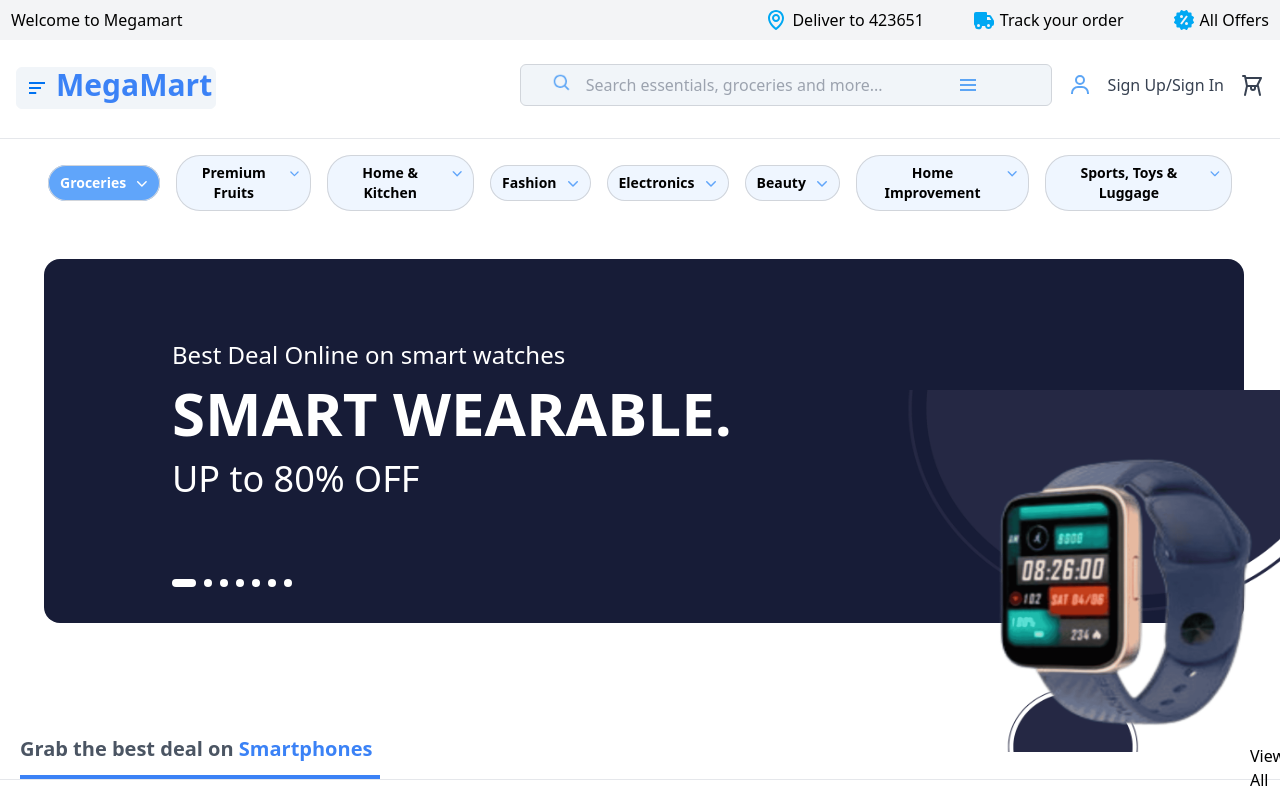
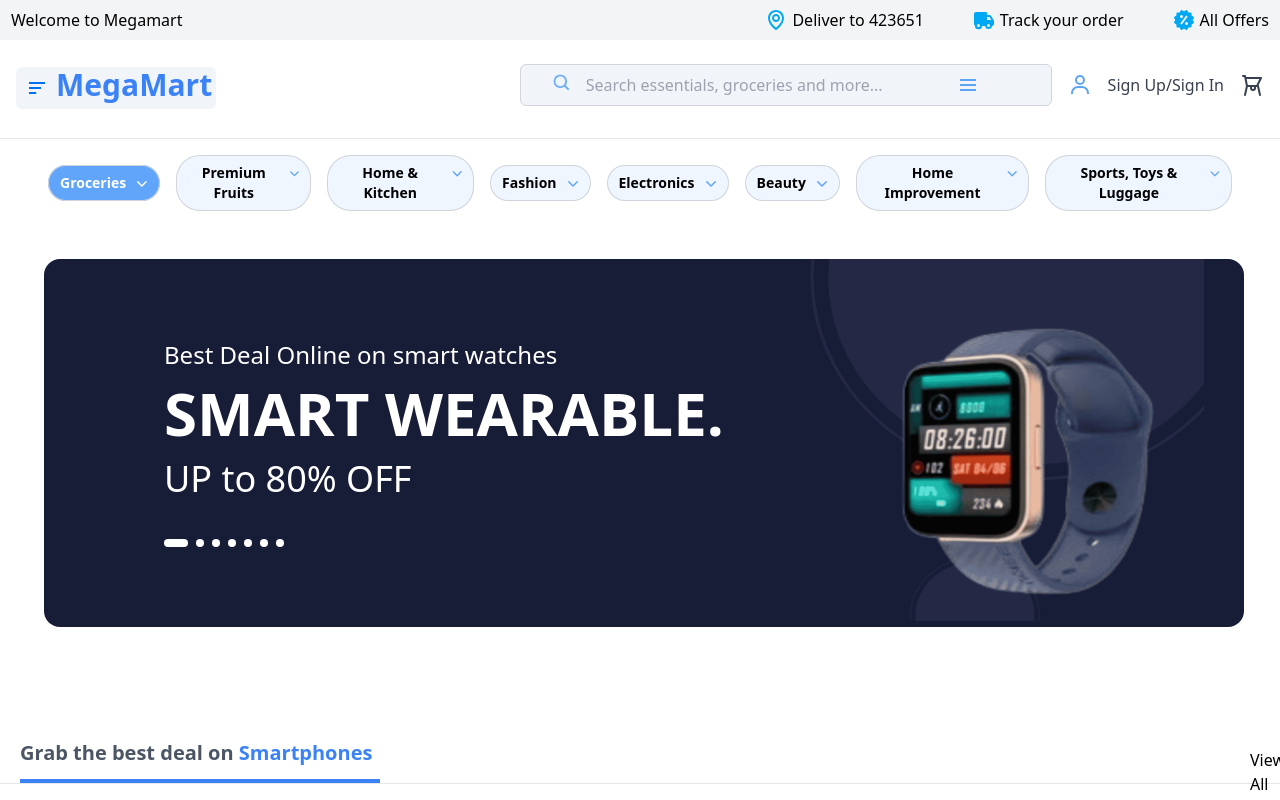
Before and after one commit to Mdaw00d/ecomWeb, a Next.js app: page / in a window 1280 px wide. Shown: the top 800 px of the page. Built offline with nearby package versions, Linux system fonts and the light colour scheme.

Commit message:
Update hero.tsx

```diff
--- a/src/app/hero.tsx
+++ b/src/app/hero.tsx
@@ -200,30 +200,37 @@
       <br />
       <br />
       {/* Banner Starts */}
-    <div className=" bg-customBlue p-52 pb-9 ml-11 mr-9 rounded-2xl hidden lg:block">
+  <div className="relative bg-customBlue p-20 rounded-2xl hidden lg:block overflow-hidden ml-11 mr-9">
+  {/* Smartwatch Image */}
   <img
-          className="-mb-80 ml-[250px] -mt-40 h-[362px] w-[800px] absolute bottom-[368px]  hidden md:block"
+    className="absolute top-0 right-10 h-[362px] w-[800px] hidden md:block"
     src="image1.png"
-          alt=""
+    alt="Smartwatch"
   />
 
-        <h2 className="text-white -ml-20 -mt-32 font-sans font-normal text-2xl  ">
-          Best Deal Online on smart watches{" "}
+  {/* Text Content */}
+  <div className="text-white max-w-xl ml-10">
+    <h2 className="font-sans font-normal text-2xl">
+      Best Deal Online on smart watches
     </h2>
-        <h1 className="text-white mt-3 -ml-20 font-semibold text-6xl ">
+    <h1 className="mt-3 font-semibold text-6xl">
       SMART WEARABLE.
     </h1>
-        <h2 className="text-white mt-4 -ml-20 text-4xl">UP to 80% OFF</h2>
-        <div>
-          <div className="bg-white h-2 w-6 mt-20 -ml-20 rounded-2xl"></div>
-          <div className="bg-white h-2 w-2 rounded-2xl -ml-12 -mt-2"></div>
-          <div className="bg-white h-2 w-2 rounded-2xl -ml-8 -mt-2"></div>
-          <div className="bg-white h-2 w-2 rounded-2xl -ml-4 -mt-2"></div>
-          <div className="bg-white h-2 w-2 rounded-2xl -ml-0 -mt-2"></div>
-          <div className="bg-white h-2 w-2 rounded-2xl -ml-[-16px] -mt-2"></div>
-          <div className="bg-white h-2 w-2 rounded-2xl -ml-[-32px] -mt-2"></div>
+    <h2 className="mt-4 text-4xl">UP to 80% OFF</h2>
+
+    {/* Dots */}
+    <div className="flex gap-2 mt-10">
+      <div className="bg-white h-2 w-6 rounded-2xl"></div>
+      <div className="bg-white h-2 w-2 rounded-2xl"></div>
+      <div className="bg-white h-2 w-2 rounded-2xl"></div>
+      <div className="bg-white h-2 w-2 rounded-2xl"></div>
+      <div className="bg-white h-2 w-2 rounded-2xl"></div>
+      <div className="bg-white h-2 w-2 rounded-2xl"></div>
+      <div className="bg-white h-2 w-2 rounded-2xl"></div>
     </div>
   </div>
+</div>
+
       <img
         className="md:hidden"
         src="https://cdn.create.vista.com/downloads/0d580ee7-3241-41e5-bb21-47ec3df2dc0a_1024.jpeg"
```
Lines whose indentation alone changed are shown as unchanged.
